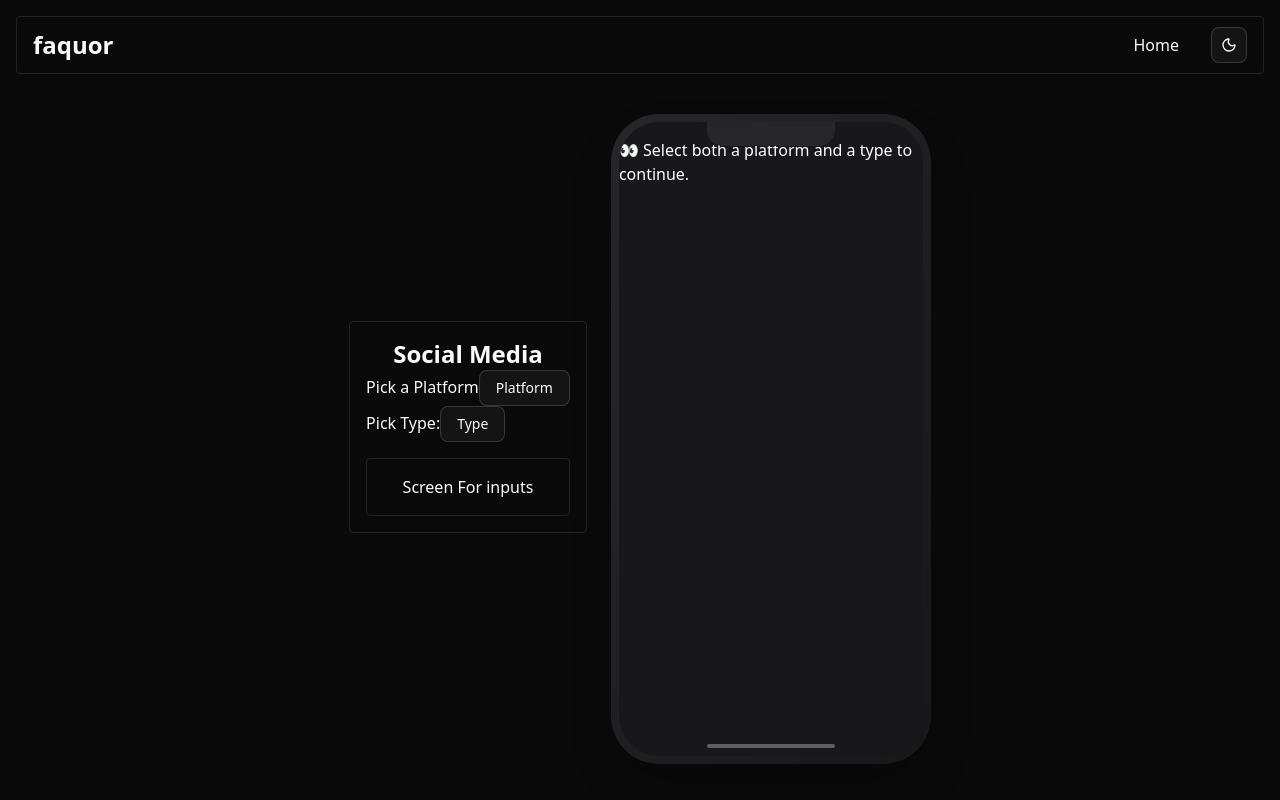
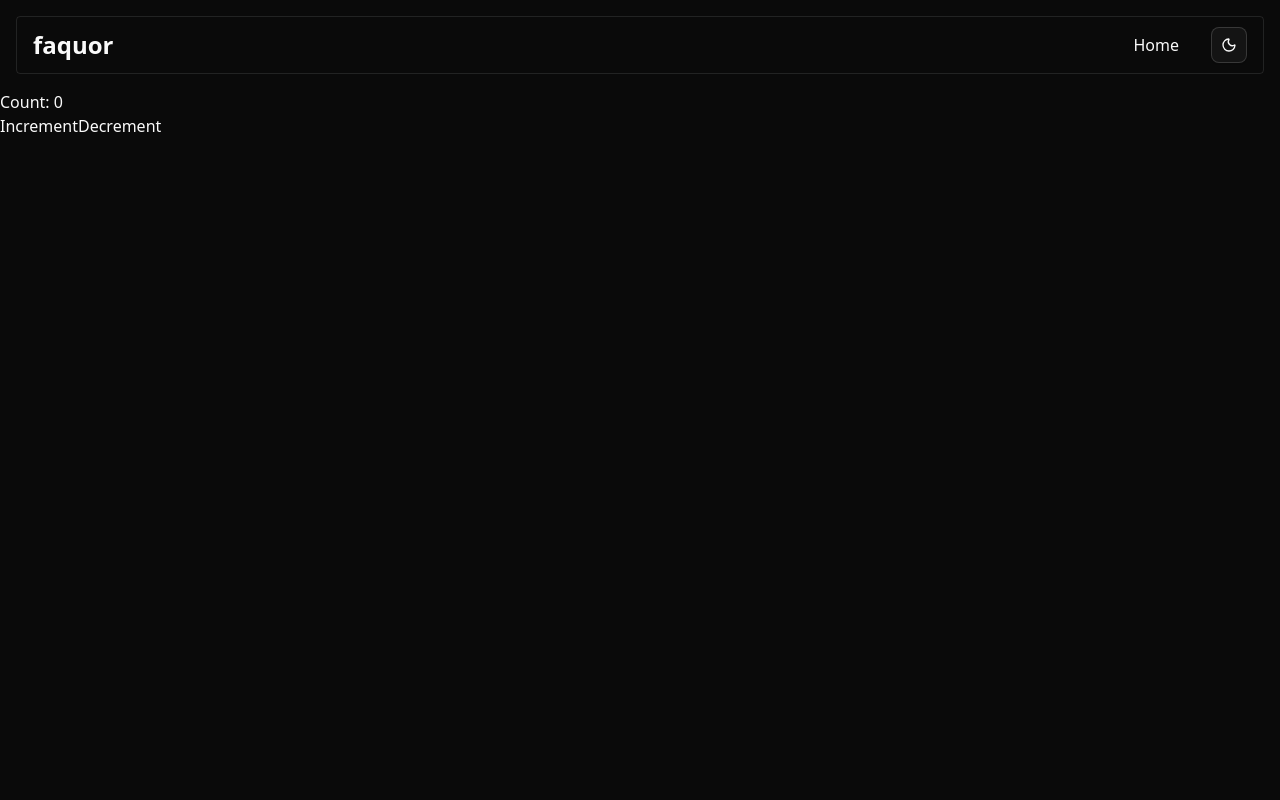
Before and after one commit to itstheanurag/faquor, a React (Vite) app: page / in a window 1280 px wide. Built offline with nearby package versions, Linux system fonts and the light colour scheme.

Commit message:
learn recoil and jotai, recoil didn't worked with react 19, first i thought its a skill issue

```diff
--- a/package.json
+++ b/package.json
@@ -18,6 +18,7 @@
     "class-variance-authority": "^0.7.1",
     "clsx": "^2.1.1",
     "html2canvas": "^1.4.1",
+    "jotai": "^2.12.5",
     "lucide-react": "^0.525.0",
     "postcss": "^8.5.6",
     "react": "^19.1.0",
--- a/src/App.tsx
+++ b/src/App.tsx
@@ -1,17 +1,40 @@
+import { useAtom, useSetAtom } from "jotai";
 import Navbar from "./components/Navbar";
-import InputScreen from "./screens/InputScreen";
+import { ThemeProvider } from "./components/theme-provider";
+import { counterAtom } from "./hooks/atoms/atoms";
 
-export default function App() {
-
+export default function MyApp() {
+  return (
+    <ThemeProvider defaultTheme="dark" storageKey="vite-ui-theme">
+      <App />
+    </ThemeProvider>
+  );
+}
+function App() {
   return (
     <div className="">
       {/* <ModeToggle /> */}
       <div>
-
-      <Navbar />
-      <InputScreen />
-
+        <Navbar />
+        {/* <InputScreen /> */}
+        <Counter />
+        <Buttons />
       </div>
     </div>
   );
 }
+
+function Counter() {
+  const [counter] = useAtom(counterAtom);
+  return <p>Count: {counter}</p>;
+}
+
+function Buttons() {
+ const setCounter = useSetAtom(counterAtom);
+  return (
+    <>
+      <button onClick={() => setCounter((c) => c + 1)}>Increment</button>
+      <button onClick={() => setCounter((c) => c - 1)}>Decrement</button>
+    </>
+  );
+}
--- /dev/null
+++ b/src/hooks/atoms/atoms.ts
@@ -0,0 +1,25 @@
+// hooks/atoms.ts
+import { atom } from 'jotai';
+import type { MessageType } from '@/types';
+
+// 1. Counter Atom
+export const counterAtom = atom(0);
+
+// 2. Message Atom
+export const messageAtom = atom<MessageType[]>([
+  {
+    id: "1",
+    content: "Hello, how are you?",
+    sender: "them",
+    sent: "2024-01-01T00:00:00.000Z",
+  },
+]);
+
+// 3. Social Media Atom
+export const socialMediaAtom = atom("instagram");
+
+// 4. Mock Type Atom
+export const mockTypeAtom = atom("message");
+
+// 5. Username Atom
+export const usernameAtom = atom("");
--- a/src/main.tsx
+++ b/src/main.tsx
@@ -1,14 +1,10 @@
 import { StrictMode } from "react";
 import { createRoot } from "react-dom/client";
 import "./index.css";
-import App from "./App.tsx";
-import { ThemeProvider } from "./components/theme-provider.tsx";
+import MyApp from "./App.tsx";
 
 createRoot(document.getElementById("root")!).render(
   <StrictMode>
-    <ThemeProvider defaultTheme="dark" storageKey="vite-ui-theme">
-
-    <App />
-    </ThemeProvider>
-  </StrictMode>,
+   <MyApp />
+  </StrictMode>
 );
--- a/src/screens/InputScreen.tsx
+++ b/src/screens/InputScreen.tsx
@@ -1,4 +1,3 @@
-import { useState } from "react";
 import { Button } from "@/components/ui/button";
 import {
   DropdownMenuItem,
@@ -7,38 +6,36 @@ import {
   DropdownMenuTrigger,
 } from "@/components/ui/dropdown-menu";
 import { PhoneFrame } from "./PhoneFrame";
-import InstagramMessageScreen from "./InstagramScreen";
+import InstagramMessageScreen from "./instagram/InstagramMessageScreen";
 import LinkedInMessageScreen from "./LinkdedInMessageScreen";
+import type { MockType, PlatfromType } from "@/types";
+import { useState } from "react";
 
-const socialMediaPlatforms = [
+const socialMediaPlatforms: PlatfromType[] = [
   { name: "Facebook", value: "facebook" },
   { name: "Twitter", value: "twitter" },
   { name: "Instagram", value: "instagram" },
   { name: "LinkedIn", value: "linkedin" },
   { name: "Snapchat", value: "snapchat" },
   { name: "TikTok", value: "tiktok" },
-  // { name: "YouTube", value: "youtube" },
-  // { name: "Pinterest", value: "pinterest" },
-  // { name: "Reddit", value: "reddit" },
   { name: "WhatsApp", value: "whatsapp" },
   { name: "Telegram", value: "telegram" },
   { name: "Discord", value: "discord" },
-  // { name: "Tumblr", value: "tumblr" },
-  // { name: "GitHub", value: "github" },
 ];
 
-const MockType = [
+const mockValues: MockType[] = [
   { name: "Message", value: "message" },
   { name: "Posts", value: "posts" },
 ];
 
+type LabelBuilderItem = { name: string; value: string };
+
 type LabelBuilderProps = {
   subheading: string;
   buttonName: string;
-  values: { name: string; value: string }[];
+  values: LabelBuilderItem[];
   callback?: (value: string) => void;
 };
-
 const LabelBuilder = ({
   subheading,
   buttonName,
@@ -67,7 +64,6 @@ const LabelBuilder = ({
   );
 };
 
-// const InstagramMessageScreen = () => <div>📷 Instagram Message Screen</div>;
 const InstagramPostScreen = () => <div>📷 Instagram Post Screen</div>;
 const TwitterMessageScreen = () => <div>🐦 Twitter Message Screen</div>;
 const TwitterPostScreen = () => <div>🐦 Twitter Post Screen</div>;
@@ -114,7 +110,7 @@ const InputScreen = () => {
       <LabelBuilder
         subheading="Pick Type:"
         buttonName={selectedType ? selectedType : "Type"}
-        values={MockType}
+        values={mockValues}
         callback={(value) => setSelectedType(value)}
       />
       </div>
@@ -126,11 +122,11 @@ const InputScreen = () => {
     </div>
 
 
-       <PhoneFrame>
-        <div className="flex flex-col items-center justify-center space-y-4">
-            {renderScreen()}
-        </div>
-       </PhoneFrame>
+       <PhoneFrame phoneType="iphone">
+  <div className="flex flex-col items-center justify-center space-y-4">
+    {renderScreen()}
+  </div>
+</PhoneFrame>
     </div>
   );
 };
--- a/src/screens/InstagramScreen.tsx
+++ /dev/null
@@ -1,39 +0,0 @@
-const InstagramMessageScreen = () => {
-  return (
-    <div>
-      {/* Header */}
-      <div className="flex items-center justify-between px-4 py-2 border-b ">
-        <span className="font-semibold">chat_user</span>
-        <span className="text-blue-500 text-xs font-medium">Instagram</span>
-      </div>
-
-      {/* Messages */}
-      <div className="flex-1 overflow-y-auto px-4 py-2 space-y-2">
-        <div className="bg-zinc-100 dark:bg-zinc-800 p-2 rounded-xl max-w-[75%]">
-          Hey! How’s it going?
-        </div>
-        <div className="bg-blue-500 text-white p-2 rounded-xl max-w-[75%] ml-auto">
-          All good! You?
-        </div>
-        <div className="bg-zinc-100 dark:bg-zinc-800 p-2 rounded-xl max-w-[75%]">
-          Pretty chill. Wanna hang out later?
-        </div>
-        <div className="bg-blue-500 text-white p-2 rounded-xl max-w-[75%] ml-auto">
-          Yep, let’s do it!
-        </div>
-      </div>
-
-      {/* Input */}
-      <div className="flex items-center gap-2 p-2 border-t border-zinc-200 dark:border-zinc-700">
-        <input
-          type="text"
-          placeholder="Message..."
-          className="flex-1 p-2 rounded-full bg-zinc-100 dark:bg-zinc-800 text-black dark:text-white outline-none"
-        />
-        <button className="text-blue-500 font-medium text-sm">Send</button>
-      </div>
-    </div>
-  );
-};
-
-export default InstagramMessageScreen;
--- /dev/null
+++ b/src/screens/instagram/InstagramMessageScreen.tsx
@@ -0,0 +1,45 @@
+// InstagramMessageScreen.tsx
+import { messageAtom } from "@/hooks/atoms/atoms";
+import { useAtom } from "jotai";
+
+
+const InstagramMessageScreen = () => {
+  const [messages] = useAtom(messageAtom);
+  return (
+    <div className="flex flex-col h-full">
+      {/* Header */}
+      <div className="flex items-center justify-between px-4 py-2 border-b">
+        <span className="font-semibold">chat_user</span>
+        <span className="text-blue-500 text-xs font-medium">Instagram</span>
+      </div>
+
+      {/* Messages */}
+      <div className="flex-1 overflow-y-auto px-4 py-2 space-y-2">
+        {Array.isArray(messages) && messages.map((message, index) => (
+          <div
+            key={index}
+            className={`max-w-[75%] px-4 py-2 rounded-lg text-sm ${
+              message.sender === "you"
+                ? "ml-auto bg-blue-600 text-white"
+                : "mr-auto bg-zinc-200 dark:bg-zinc-800 text-black dark:text-white"
+            }`}
+          >
+            {message.content}
+          </div>
+        ))}
+      </div>
+
+      {/* Input */}
+      <div className="flex items-center gap-2 p-2 border-t border-zinc-200 dark:border-zinc-700">
+        <input
+          type="text"
+          placeholder="Message..."
+          className="flex-1 p-2 rounded-full bg-zinc-100 dark:bg-zinc-800 text-black dark:text-white outline-none"
+        />
+        <button className="text-blue-500 font-medium text-sm">Send</button>
+      </div>
+    </div>
+  );
+};
+
+export default InstagramMessageScreen;
--- /dev/null
+++ b/src/screens/instagram/InstagramPostScreen.tsx
@@ -0,0 +1,7 @@
+const InstagramPostScreen = () => {
+  return (
+    <div>InstagramPostScreen</div>
+  )
+}
+
+export default InstagramPostScreen
--- /dev/null
+++ b/src/types/index.ts
@@ -0,0 +1,2 @@
+export * from './messages.type';
+export * from './platforms.types';
--- /dev/null
+++ b/src/types/messages.type.ts
@@ -0,0 +1,12 @@
+type sender = "them" | "you";
+
+type UsernameType = string;
+
+type MessageType = {
+  id: string;
+  content: string;
+  sender: sender;
+  sent: string;
+};
+
+export type { MessageType, UsernameType };
--- /dev/null
+++ b/src/types/platforms.types.ts
@@ -0,0 +1,18 @@
+type PlatfromName = "Facebook" | "Twitter" | "Instagram" | "LinkedIn" | "Snapchat" | "TikTok" | "WhatsApp" | "Telegram" | "Discord";
+type PlatformValue = "facebook" | "twitter" | "instagram" | "linkedin" | "snapchat" | "tiktok" | "whatsapp" | "telegram" | "discord";
+
+type PlatfromType = {
+    name: PlatfromName;
+    value: PlatformValue
+}
+
+
+type MockType = {
+    value: 'message' | 'posts';
+    name: "Message" | "Posts";
+}
+
+type PlatformCombinedType = PlatfromType[] | MockType[]
+
+
+export type { PlatfromType, MockType, PlatformCombinedType }
```
Also changed, not shown: 1 other file (tests, documents, lock files or other folders).
